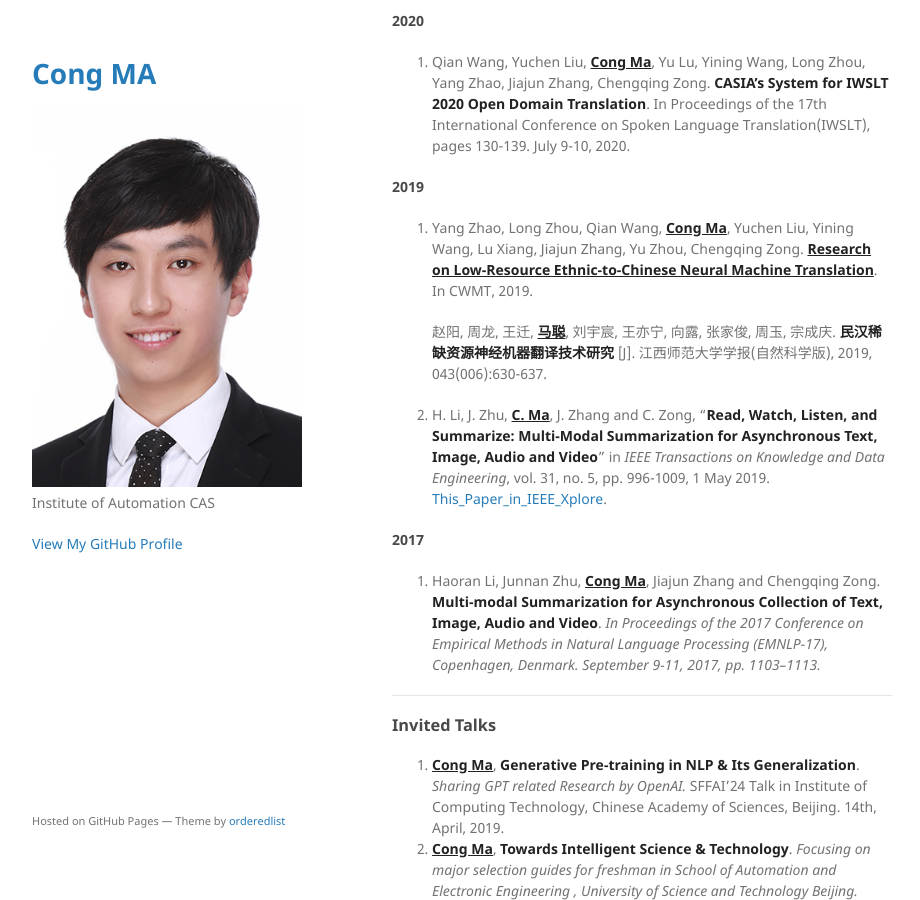
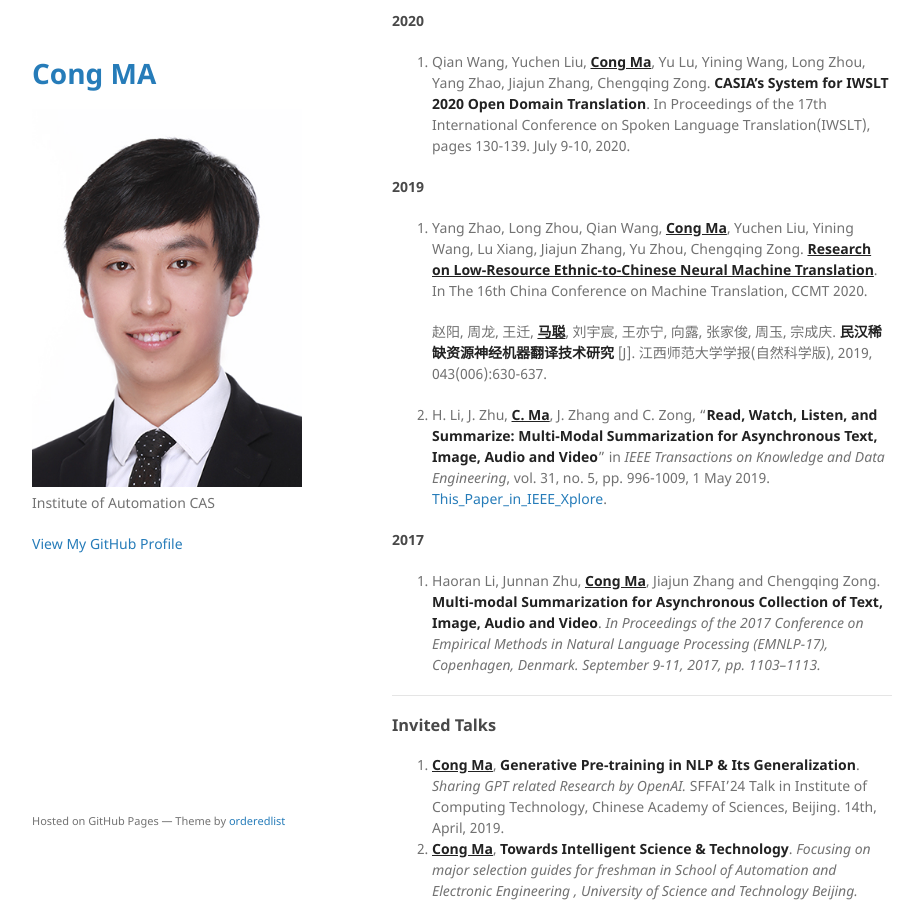
Before and after one commit to EriCongMa/ericongma.github.io, a Jekyll site: the page built from index.md, in a window 1280 px wide and 900 px high, scrolled down 1381 px. Shown: the whole window, without its empty margins (178-1098 px from the left). Built offline with Jekyll 4.4.1, drawn with Linux system fonts in a browser that asks for light colours; our own code applies the rules of GitHub Pages for plain Markdown files.

Commit message:
macong:2020-12-18_09:54:18

```diff
--- a/index.md
+++ b/index.md
@@ -71,7 +71,7 @@ Multimodal Information Processing
 
 #### 2019
 
-1. Yang Zhao, Long Zhou, Qian Wang, **<u>Cong Ma</u>**, Yuchen Liu, Yining Wang, Lu Xiang, Jiajun Zhang, Yu Zhou, Chengqing Zong. **<u>Research on Low-Resource Ethnic-to-Chinese Neural Machine Translation</u>**. In CWMT, 2019.
+1. Yang Zhao, Long Zhou, Qian Wang, **<u>Cong Ma</u>**, Yuchen Liu, Yining Wang, Lu Xiang, Jiajun Zhang, Yu Zhou, Chengqing Zong. **<u>Research on Low-Resource Ethnic-to-Chinese Neural Machine Translation</u>**. In The 16th China Conference on Machine Translation, CCMT 2020.
 
    赵阳, 周龙, 王迁, **<u>马聪</u>**, 刘宇宸, 王亦宁, 向露, 张家俊, 周玉, 宗成庆. [**民汉稀缺资源神经机器翻译技术研究**](http://d.wanfangdata.com.cn/periodical/jxsfdxxb201906012) [J]. 江西师范大学学报(自然科学版), 2019, 043(006):630-637.
 
```
